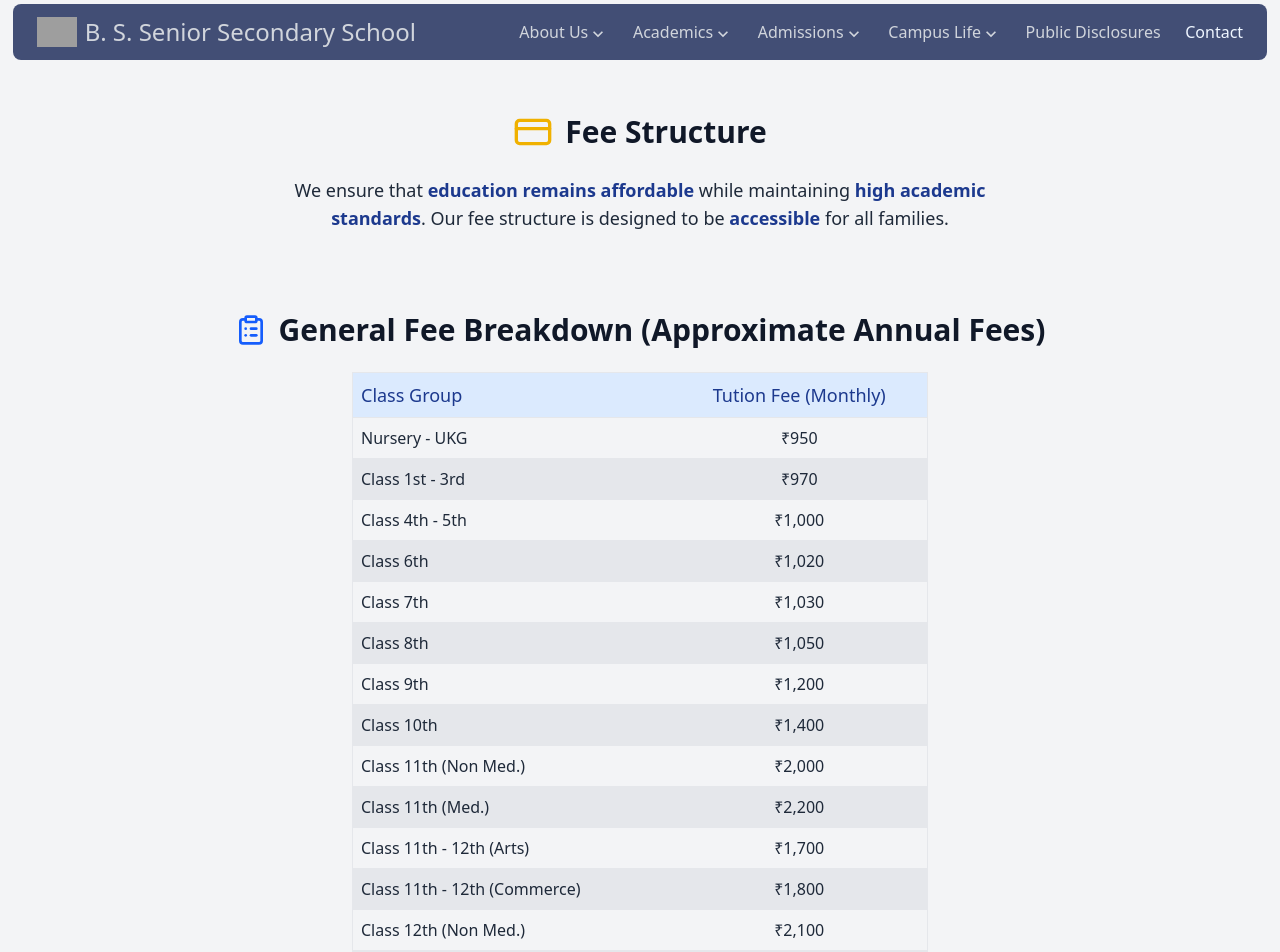
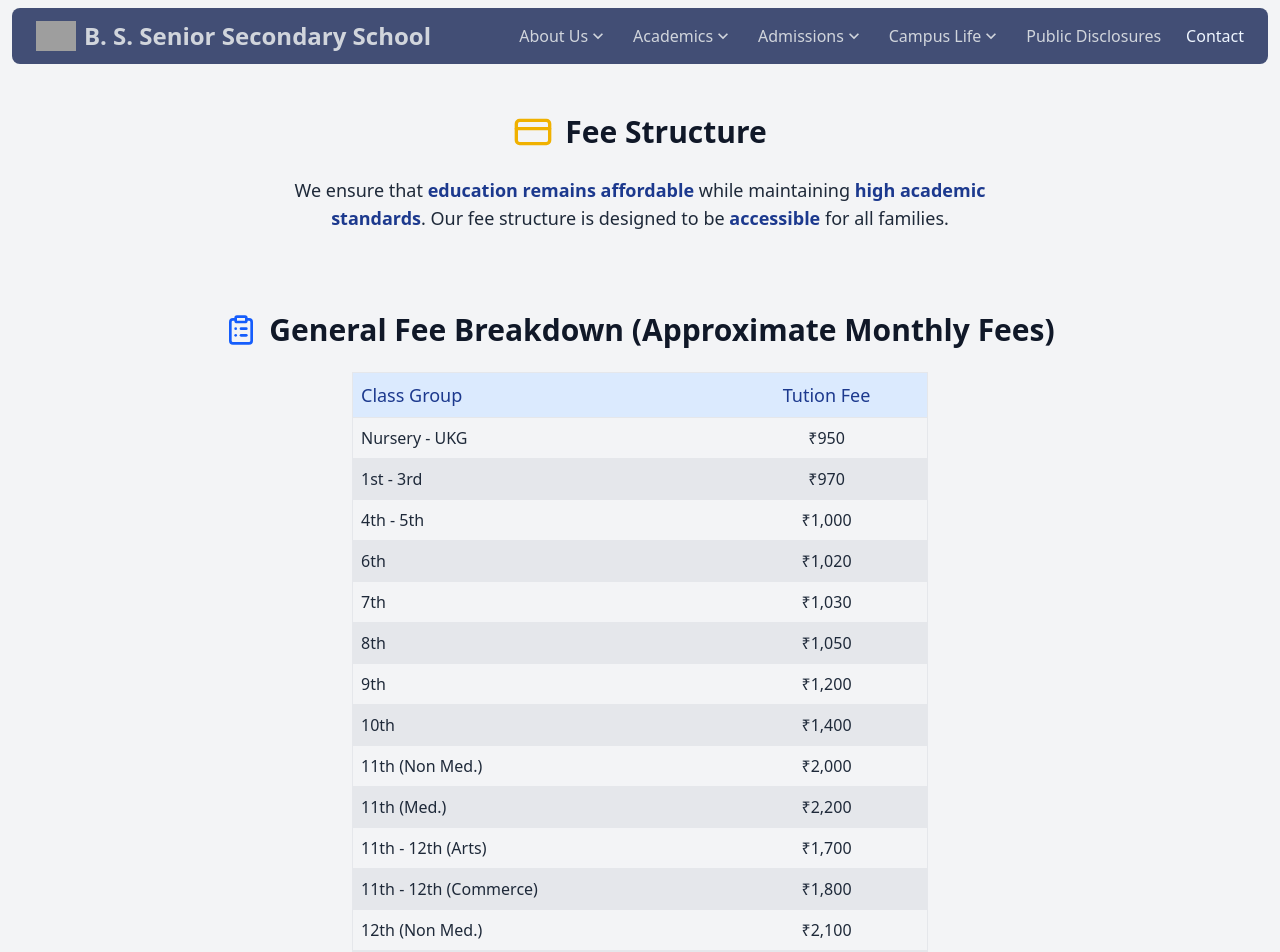
Before and after one commit to s2sharpit/school, a Next.js app: page /admissions/fees in a window 1280 px wide. Shown: the top 952 px of the page. Built offline with nearby package versions, Linux system fonts and the light colour scheme; grey boxes are pictures that could not be loaded.

Commit message:
feat: enhancing navbar functionality and animation

```diff
--- a/src/app/admissions/fees/FeeBreakdown.tsx
+++ b/src/app/admissions/fees/FeeBreakdown.tsx
@@ -16,55 +16,55 @@ const data = [
     tuition: "₹950",
   },
   {
-    class: "Class 1st - 3rd",
+    class: "1st - 3rd",
     tuition: "₹970",
   },
   {
-    class: "Class 4th - 5th",
+    class: "4th - 5th",
     tuition: "₹1,000",
   },
   {
-    class: "Class 6th",
+    class: "6th",
     tuition: "₹1,020",
   },
   {
-    class: "Class 7th",
+    class: "7th",
     tuition: "₹1,030",
   },
   {
-    class: "Class 8th",
+    class: "8th",
     tuition: "₹1,050",
   },
   {
-    class: "Class 9th",
+    class: "9th",
     tuition: "₹1,200",
   },
   {
-    class: "Class 10th",
+    class: "10th",
     tuition: "₹1,400",
   },
   {
-    class: "Class 11th (Non Med.)",
+    class: "11th (Non Med.)",
     tuition: "₹2,000",
   },
   {
-    class: "Class 11th (Med.)",
+    class: "11th (Med.)",
     tuition: "₹2,200",
   },
   {
-    class: "Class 11th - 12th (Arts)",
+    class: "11th - 12th (Arts)",
     tuition: "₹1,700",
   },
   {
-    class: "Class 11th - 12th (Commerce)",
+    class: "11th - 12th (Commerce)",
     tuition: "₹1,800",
   },
   {
-    class: "Class 12th (Non Med.)",
+    class: "12th (Non Med.)",
     tuition: "₹2,100",
   },
   {
-    class: "Class 12th (Med.)",
+    class: "12th (Med.)",
     tuition: "₹2,300",
   },
 ];
@@ -74,7 +74,7 @@ export default function FeeBreakdown() {
     <section className="space-y-6">
       <Title className="flex items-center justify-center gap-3">
         <ClipboardList className="w-8 h-8 text-blue-600" />
-        General Fee Breakdown (Approximate Annual Fees)
+        General Fee Breakdown (Approximate Monthly Fees)
       </Title>
 
       <div className="overflow-x-auto max-w-xl mx-auto">
@@ -85,7 +85,7 @@ export default function FeeBreakdown() {
                 Class Group
               </TableHead>
               <TableHead className="p-2 text-center text-lg text-blue-900">
-                Tution Fee (Monthly)
+                Tution Fee
               </TableHead>
             </TableRow>
           </TableHeader>
--- a/src/components/Navbar.tsx
+++ b/src/components/Navbar.tsx
@@ -1,63 +1,103 @@
-'use client'
-import Link from "next/link"
-import navData from "@/data/navData"
+"use client";
+
+import Link from "next/link";
+import { usePathname } from "next/navigation";
 import { useCallback, useEffect, useRef, useState } from "react";
 import { MdOutlineKeyboardArrowDown } from "react-icons/md";
 import Image from "next/image";
 import HamSvg from "./HamSvg";
+import navData from "@/data/navData";
+import clsx from "clsx";
 
 export default function Navbar() {
+  const navRef = useRef<HTMLDivElement>(null);
+  const [navOpen, setNavOpen] = useState(false);
+  const pathname = usePathname(); // Detects route changes
 
-    const navRef = useRef<HTMLDivElement>(null);
-    const [nav, setNav] = useState(false);
+  // Function to close navbar
+  const closeNav = useCallback(() => setNavOpen(false), []);
 
-    const handleClose = useCallback((e: MouseEvent) => {
-        if (navRef.current && !navRef.current?.contains(e.target as Node)) {
-            setNav(false);
+  // Handle click outside navbar
+  const handleOutsideClick = useCallback((e: MouseEvent) => {
+    if (navRef.current && !navRef.current.contains(e.target as Node)) {
+      closeNav();
     }
-    }, [navRef]);
+  }, [closeNav]);
 
+  // Close navbar on scroll, route change, or outside click
   useEffect(() => {
-        window.addEventListener("scroll", () => setNav(false));
-        // window.addEventListener("click", handleClose);
-    }, [handleClose, nav])
+    window.addEventListener("scroll", closeNav);
+    window.addEventListener("click", handleOutsideClick);
 
-    const handleClick = useCallback((id: string) => {
-        document.getElementById(id)?.scrollIntoView();
+    return () => {
+      window.removeEventListener("scroll", closeNav);
+      window.removeEventListener("click", handleOutsideClick);
+    };
+  }, [closeNav, handleOutsideClick]);
+
+  // Close navbar when route changes
+  useEffect(closeNav, [pathname]);
+
+  // Toggle Navbar
+  const handleNavToggle = () => setNavOpen((prev) => !prev);
+
+  // Scroll to a section
+  const handleScroll = useCallback((id: string) => {
+    document.getElementById(id)?.scrollIntoView({ behavior: "smooth" });
   }, []);
 
   return (
-        <nav className="fixed top-1 left-[1%] right-[1%] z-50 rounded-md  h-max items-center px-6 max-md:pr-4 shadow-header bg-blue-950/80 hover:bg-blue-950 transition backdrop-blur-xs text-blue-50 md:flex md:justify-between">
-            <div className="flex justify-between">
+    <nav
+      ref={navRef}
+      className="fixed top-2 left-3 right-3 z-50 rounded-md h-max px-6 max-md:pr-4 shadow-header bg-blue-950/80 transition backdrop-blur-xs text-blue-50 md:flex md:justify-between"
+    >
+      <div className="flex justify-between items-center">
+        <Link href="/" onClick={() => handleScroll("header")} className="flex items-center gap-2">
+          <Image src="/img/school_logo.png" width={40} height={40} alt="school logo" className="max-sm:hidden" />
+          <span className="text-lg md:text-xl lg:text-2xl font-semibold text-gray-300 hover:text-slate-100">
+            B. S. Senior Secondary School
+          </span>
+        </Link>
 
-            <Link href={"/"} onClick={() => handleClick("header")} className="flex items-center gap-2">
-            <Image src="/img/school_logo.png" width={40} height={40} alt="school logo" className="max-sm:hidden" />
-            <span className="text-lg md:text-xl lg:text-2xl fontsemibold text-gray-300 hover:text-slate-100">B. S. Senior Secondary School</span>
-            </Link>
-            <div ref={navRef} onClick={() => setNav(prev => !prev)} className={`${nav && 'opened'} menu-btn flex z-10 md:hidden justify-center items-center py-1`}>
+        {/* Mobile Menu Button */}
+        <button
+          onClick={handleNavToggle}
+          aria-label="Toggle navigation"
+          className={clsx("menu-btn flex z-10 md:hidden justify-center items-center py-1", { opened: navOpen })}
+        >
           <HamSvg />
-            </div>
+        </button>
       </div>
 
-            <div className={`${!nav ? 'max-md:h-0 max-md:invisible': 'max-md:max-h-[calc(100vh-4rem)] max-md:overflow-y-scroll max-md:border-t'} overflow-hidden duration-300 transition-[height] w-[98%] md:w-3/5 left-[1%] right-[1%]`}>
+      {/* Navbar Links */}
+      <div
+        className={clsx(
+          "duration-300 transition-all w-full md:w-3/5 left-[1%] right-[1%]",
+          navOpen ? "max-md:max-h-[calc(100vh-4rem)] max-md:overflow-y-scroll max-md:border-t" : "max-md:max-h-0 max-md:opacity-0"
+        )}
+      >
         <ul className="text-center py-4 md:flex justify-between max-md:space-y-5">
-
-                    {navData.map((data, index) =>
+          {navData.map((data, index) => (
             <li key={index} className="group">
-                            <Link href={data.path} className={`${data.nested && "pointer-events-none"} capitalize flex items-end justify-center text-gray-300 hover:text-slate-100`}>
+              <Link href={data.path} className={clsx("capitalize flex items-center justify-center text-gray-300 hover:text-slate-100 relative", data.nested && "pointer-events-none")}>
                 {data.title} {data.nested && <MdOutlineKeyboardArrowDown className="text-xl" />}
               </Link>
-                            {data.nested &&
-                                <div className={`max-h-0 overflow-hidden group-hover:max-h-60 md:absolute bg-blue-950/90 group-hover:p-2 shadow-header md:w-48 rounded-md transition-all duration-500 md:-translate-x-1/4`}>
-                                    {(data.nested).map((d, i) => <Link key={i} href={`${data.path}${d.path}`} className="block capitalize w-full text-center p-2 hover:bg-blue-900/70 rounded-md transition duration-300">{d.title}</Link>)}
+              {data.nested && (
+                <div className="max-h-0 overflow-hidden group-hover:max-h-60 opacity-0 group-hover:opacity-100 md:absolute bg-blue-950/90 group-hover:p-2 shadow-header md:w-48 rounded-md transition-all duration-500 md:-translate-x-1/4">
+                  {data.nested.map((d, i) => (
+                    <Link key={i} href={`${data.path}${d.path}`} className="block capitalize w-full text-center p-2 hover:bg-blue-900/70 rounded-md transition duration-300">
+                      {d.title}
+                    </Link>
+                  ))}
                 </div>
-                            }
+              )}
             </li>
-                    )}
-                    <li className="cursor-pointer capitalize" onClick={() => handleClick("contact")}>contact</li>
+          ))}
+          <li className="cursor-pointer capitalize" onClick={() => handleScroll("contact")}>
+            Contact
+          </li>
         </ul>
       </div>
-
     </nav>
-    )
+  );
 }
```
Lines whose indentation alone changed are shown as unchanged.
